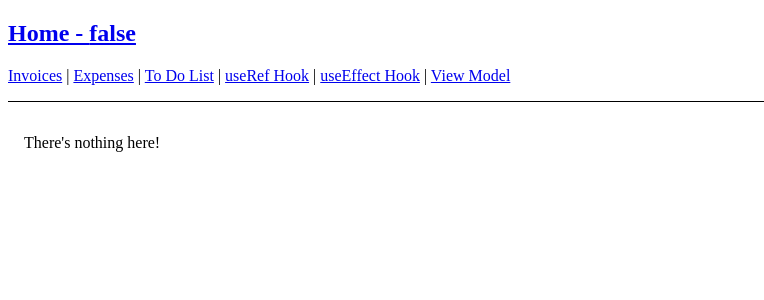
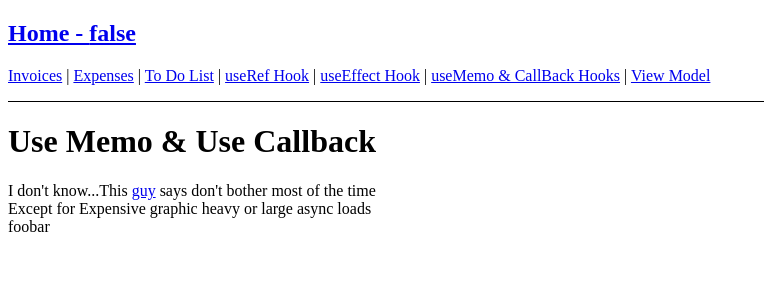
Before and after one commit to powergeoff/react-interview, a React (Create React App) app: page /umemo in a window 1280 px wide. Shown: the top 300 px of the page, without its empty margins (0-764 px from the left). Built offline with nearby package versions, Linux system fonts and the light colour scheme.

Commit message:
more hooks

```diff
--- a/src/App.js
+++ b/src/App.js
@@ -1,12 +1,12 @@
 import React from "react";
 
-import Store from "./state/store";
+import SimpleStore from './state/simpleSlice/store';
 import Navigation from "./Navigation";
 
 export default function App() {
   return (
-    <Store>
+    <SimpleStore>
       <Navigation />
-    </Store>
+    </SimpleStore>
   );
 }
--- a/src/Navigation.js
+++ b/src/Navigation.js
@@ -1,7 +1,7 @@
 import React from "react"
 import { Outlet, Link } from "react-router-dom";
 
-import { Context } from "./state/store";
+import { Context } from "./state/simpleSlice/store";
 
 const Navigation = () => {
     const [state, ] = React.useContext(Context)
@@ -19,6 +19,7 @@ const Navigation = () => {
           <Link to="/todos">To Do List</Link> |{" "}
           <Link to="/uref">useRef Hook</Link> |{" "}
           <Link to="/ueffect">useEffect Hook</Link> |{" "}
+          <Link to="/umemo">useMemo & CallBack Hooks</Link> |{" "}
           <Link to="/viewmodel">View Model</Link>
         </nav>
         <Outlet />
--- a/src/index.js
+++ b/src/index.js
@@ -10,6 +10,7 @@ import TodoCreateAndEdit from './routes/todo/todo-create-edit';
 import ViewModel from './routes/viewModel';
 import URefExample from './routes/uRefExample';
 import UEffectExample from './routes/uEffectExample';
+import UMemoAndCallBack from './routes/uMemoCallBack';
 
 const container = document.getElementById('app');
 const root = createRoot(container); // createRoot(container!) if you use TypeScript
@@ -23,6 +24,8 @@ root.render(
         <Route path="viewmodel" element={<ViewModel />} />
 
         <Route path="ueffect" element={<UEffectExample title='Power Geoff' />} />
+        <Route path="umemo" element={<UMemoAndCallBack />} />
+
         <Route path="uref" element={<URefExample />} />
         <Route path="viewmodel/:modelId" element={<ViewModel />} />
         <Route path="todos/create" element={<TodoCreateAndEdit />} />
--- a/src/routes/expenses.js
+++ b/src/routes/expenses.js
@@ -1,5 +1,5 @@
 import React from "react"
-import { Context } from "../state/store";
+import { Context } from "../state/simpleSlice/store";
 
 export default function Expenses() {
   const [state, dispatch] = React.useContext(Context)
--- /dev/null
+++ b/src/routes/uMemoCallBack.js
@@ -0,0 +1,24 @@
+import React from "react"
+const UMemoAndCallBack = () => {
+    const bar = React.useCallback(() => {}, [])
+    const baz = React.useMemo(() => [1, 2, 3], [])
+
+    return (
+    <div>
+        <h1>Use Memo & Use Callback</h1>
+        <div>I don't know...This <a href='https://kentcdodds.com/blog/usememo-and-usecallback' target='_blank' rel='noreferrer'>guy</a> says don't bother most of the time</div>
+        <div>Except for Expensive graphic heavy or large async loads</div>
+        <Foo bar={bar} baz={baz} />
+    </div>)
+}
+
+function Foo({bar, baz}) {
+    const buzz = (options) => console.log('buzz: ', options);
+    React.useEffect(() => {
+      const options = {bar, baz}
+      buzz(options)
+    }, [bar, baz])
+    return <div>foobar</div>
+  }
+
+export default UMemoAndCallBack;
--- a/src/state/store.js
+++ b/src/state/simpleSlice/store.js
@@ -5,7 +5,7 @@ const initialState = {
     active: false
  }
 
- const Store = ({ children }) => {
+ const SimpleStore = ({ children }) => {
      const [state, dispatch] = useReducer(Reducer, initialState);
      return (
         <Context.Provider value={[state, dispatch]}>
@@ -15,4 +15,4 @@ const initialState = {
  }
 
  export const Context = createContext(initialState);
- export default Store;
+ export default SimpleStore;
```
Also changed, not shown: src/state/simpleSlice/reducer.js (renamed from src/state/reducer.js).
